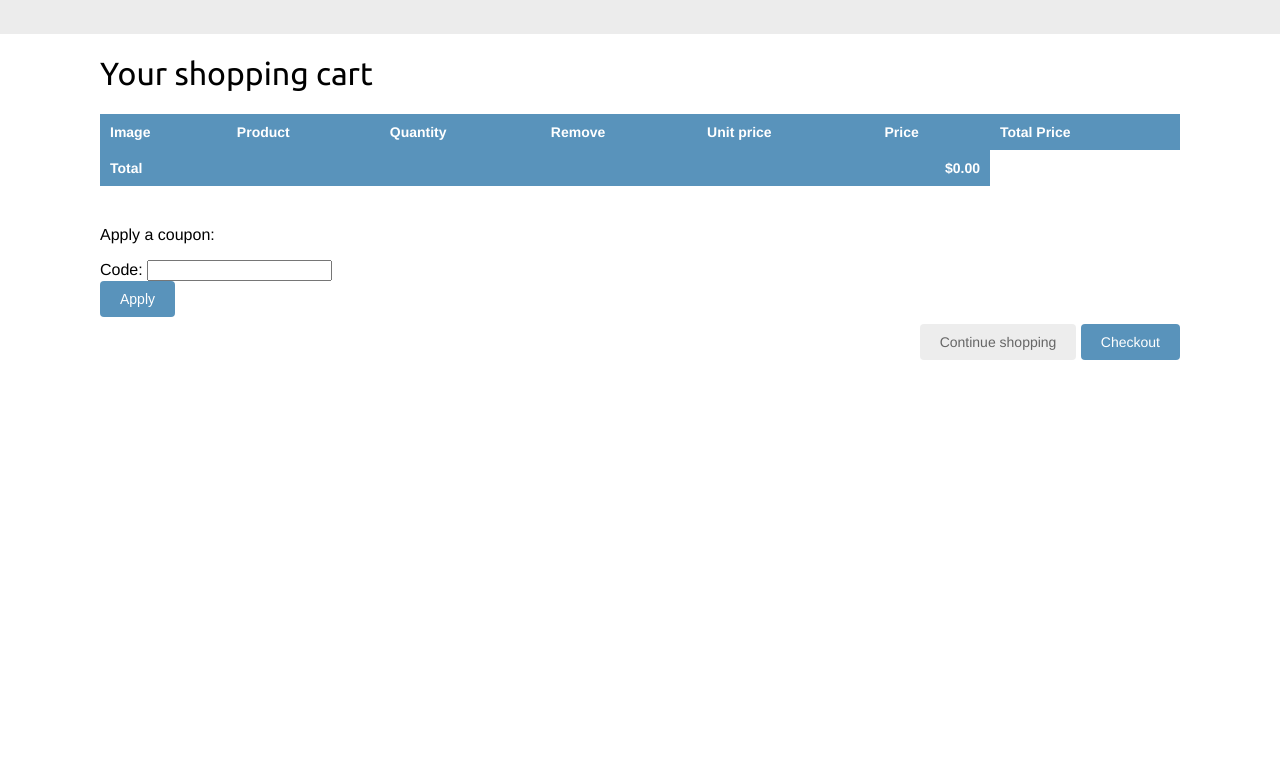
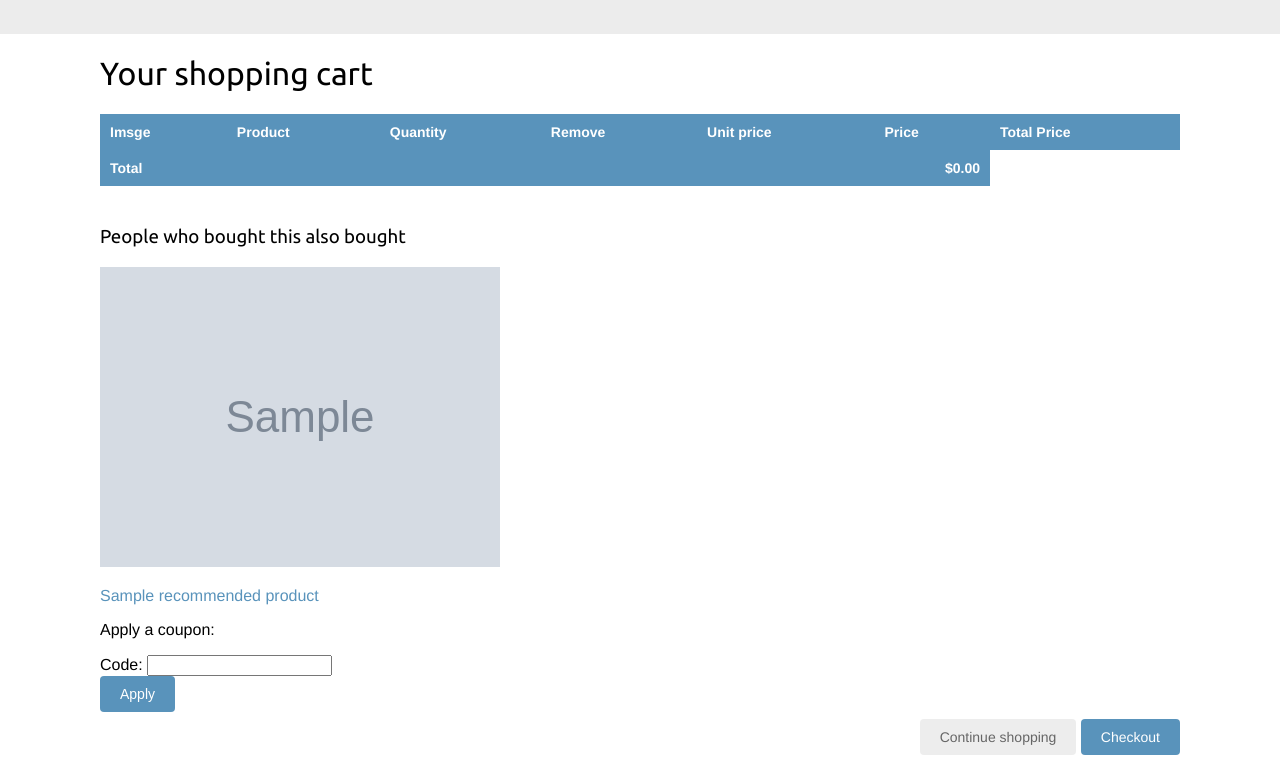
Before and after one commit to anas-dev-tech/QuickCart, a Django app: template QuickCart/cart/templates/cart/detail.html in a window 1280 px wide. Shown: the part 46-808 px from the top of the page. Before the commit the page ends 406 px from the top, so only its background shows below. Run offline with Django 5.2, Linux system fonts and the light colour scheme; tables that the repository leaves empty hold one stand-in row (values such as "Sample post"); the template is opened without the code that fills it: values that come from a table or form of the project are taken from there, most other values are stand-ins (such as "Sample title", 1, 10 or a date in 2020); grey boxes marked "Sample" are stand-in pictures; parts of the project's set-up code (start-up, migrations or seed data) failed here and were passed over.

Commit message:
add recommendation engine to cart

```diff
--- a/QuickCart/cart/templates/cart/detail.html
+++ b/QuickCart/cart/templates/cart/detail.html
@@ -1,16 +1,14 @@
 {% extends "shop/base.html" %}
 {% load static %}
 
-{% block title %}
-Your shopping cart
-{% endblock %}
+{% block title %}Your shopping cart{% endblock %}
 
 {% block content %}
     <h1>Your shopping cart</h1>
     <table class="cart">
         <thead>
             <tr>
-            <th>Image</th>
+                <th>Imsge</th>
                 <th>Product</th>
                 <th>Quantity</th>
                 <th>Remove</th>
@@ -25,19 +23,15 @@ Your shopping cart
                     <tr>
                         <td>
                             <a href="{{ product.get_absolute_url }}">
-                    <img src="{% if product.image %}
-                                {{ product.image.url }}
-                            {% else %}
-                                {% static "img/no_image.png" %}
-                            {% endif %}">
+                                <img src="{% if product.image %} {{ product.image.url }} {% else %} {% static "img/no_image.png" %} {% endif %}">
                             </a>
                         </td>
                         <td>{{ product.name }}</td>
                         <td>{{ item.quantity }}</td>
                         <td>
                             <form action="{% url "cart:cart_add" product.id %}" method="post">
-                    {{item.update_quantity_form.quantity}}
-                    {{item.update_quantity_form.override}}
+                                {{ item.update_quantity_form.quantity }}
+                                {{ item.update_quantity_form.override }}
                                 <input type="submit" value="Update">
                                 {% csrf_token %}
                             </form>
@@ -65,30 +59,41 @@ Your shopping cart
                         ({{ cart.coupon.discount }}% off)
                     </td>
                     <td colspan="4"></td>
-            <td class="num neg">
-            - ${{ cart.get_discount|floatformat:2 }}
-            </td>
+                    <td class="num neg">- ${{ cart.get_discount|floatformat:2 }}</td>
                 </tr>
             {% endif %}
             <tr class="total">
                 <td>Total</td>
                 <td colspan="4"></td>
-            <td class="num">
-            ${{ cart.get_total_price_after_discount|floatformat:2 }}
-            </td>
+                <td class="num">${{ cart.get_total_price_after_discount|floatformat:2 }}</td>
             </tr>
         </tbody>
     </table>
+
+    {% if recommended_products %}
+        <div class="recommendation cart">
+            <h3>People who bought this also bought</h3>
+            {% for p in recommended_products %}
+                <div class="item">
+                    <a href="{{ p.get_absolute_url }}">
+                        <img src="{% if p.image %} {{p.image.url}} {% else %}{% static "img/no_image.png" %}{% endif %}" alt="">
+                    </a>
+                    <p>
+                        <a href="{{ p.get_absolute_url }}">{{ p.name }}</a>
+                    </p>
+                </div>
+            {% endfor %}
+        </div>
+    {% endif %}
     <p>Apply a coupon:</p>
     <form action="{% url "coupons:apply" %}" method="post">
         {{ coupon_apply_form }}
         <input type="submit" value="Apply">
         {% csrf_token %}
     </form>
+
     <p class="text-right">
-    <a href="{% url "shop:product_list" %}" class="button light">
-        Continue shopping</a>
-    <a href="{% url 'orders:order_create' %}" class="button">
-        Checkout</a>
+        <a href="{% url "shop:product_list" %}" class="button light">Continue shopping</a>
+        <a href="{% url 'orders:order_create' %}" class="button">Checkout</a>
     </p>
-{% endblock %}
+{% endblock content %}
--- a/QuickCart/shop/views.py
+++ b/QuickCart/shop/views.py
@@ -47,8 +47,6 @@ class ProductDetailView(DetailView):
         context['cart_product_form'] = CartAddProductForm()
 
         r = Recommender()
-        ic(self.object)
-        ic(r.suggest_products_for([self.object], 1))
-        context['recommended_products'] = r.suggest_products_for([self.object], 1)
+        context['recommended_products'] = r.suggest_products_for([self.object], 3)
 
         return context
```
Also changed, not shown: QuickCart/cart/views.py (+12 -1 lines), QuickCart/shop/recommender.py (+12 -8 lines), QuickCart/shop/templates/shop/product/detail.html (+4 -6 lines). Lines whose indentation alone changed are shown as unchanged.
